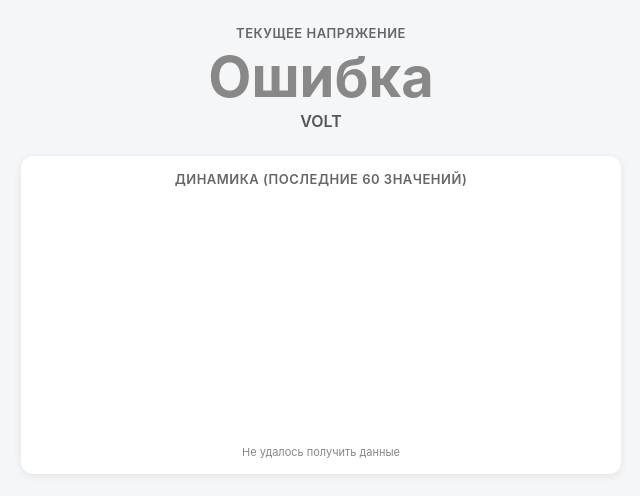
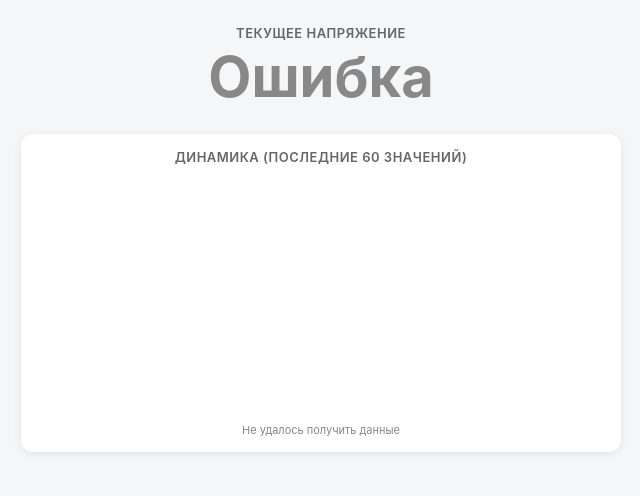
Before and after one commit to artemevgeni4/ha, a plain HTML site: page index.html in a window 1280 px wide. Shown: the whole page, without its empty margins (319-959 px from the left). Drawn offline with Linux system fonts and the light colour scheme; no server answers.

Commit message:
Update index.html

```diff
--- a/index.html
+++ b/index.html
@@ -91,7 +91,6 @@
         <div class="top-widget-area">
             <div class="card-title">Текущее напряжение</div>
             <div class="value-display" id="current-value">---</div>
-            <div class="unit-label">VOLT</div>
         </div>
 
         <div class="card">
```
